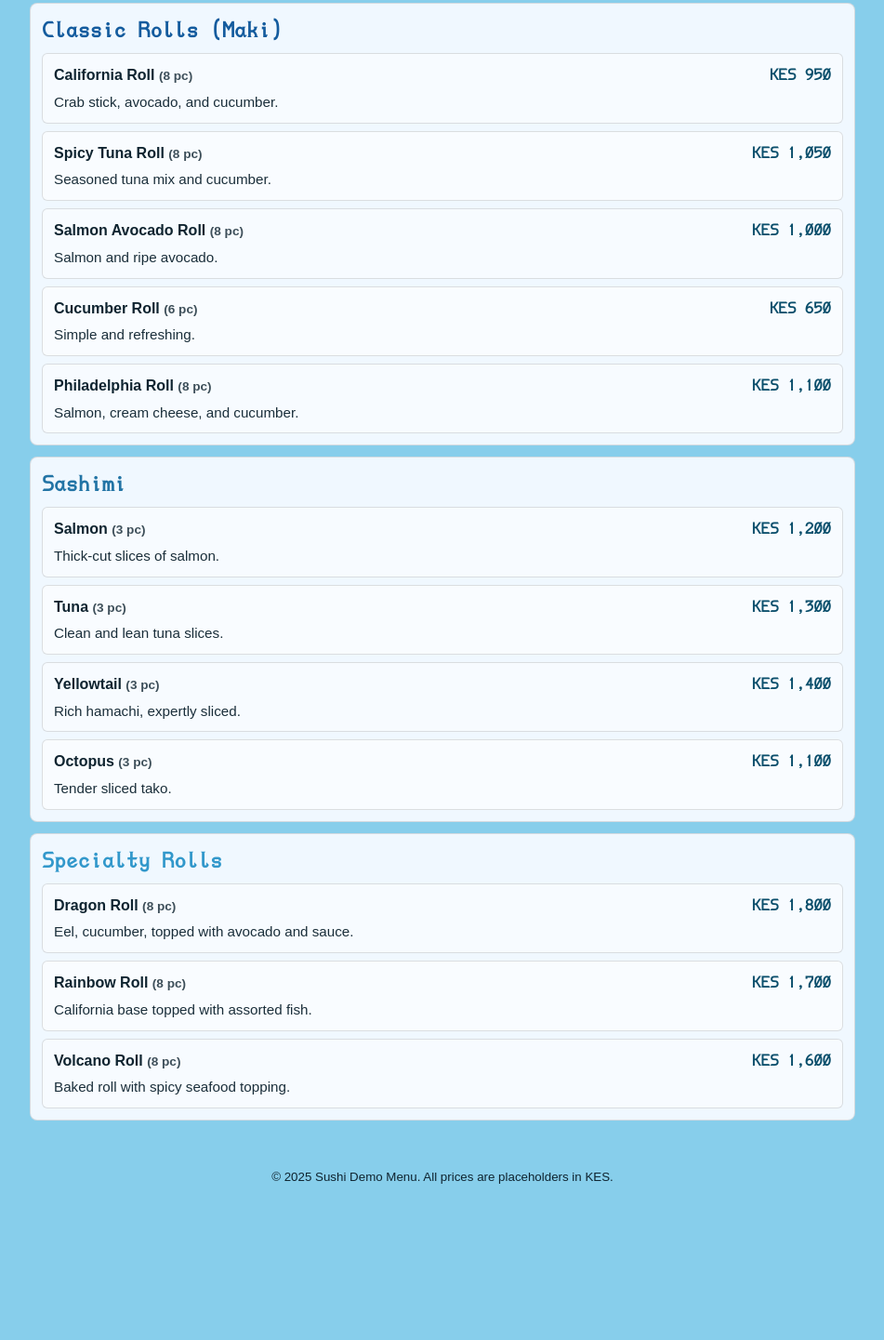
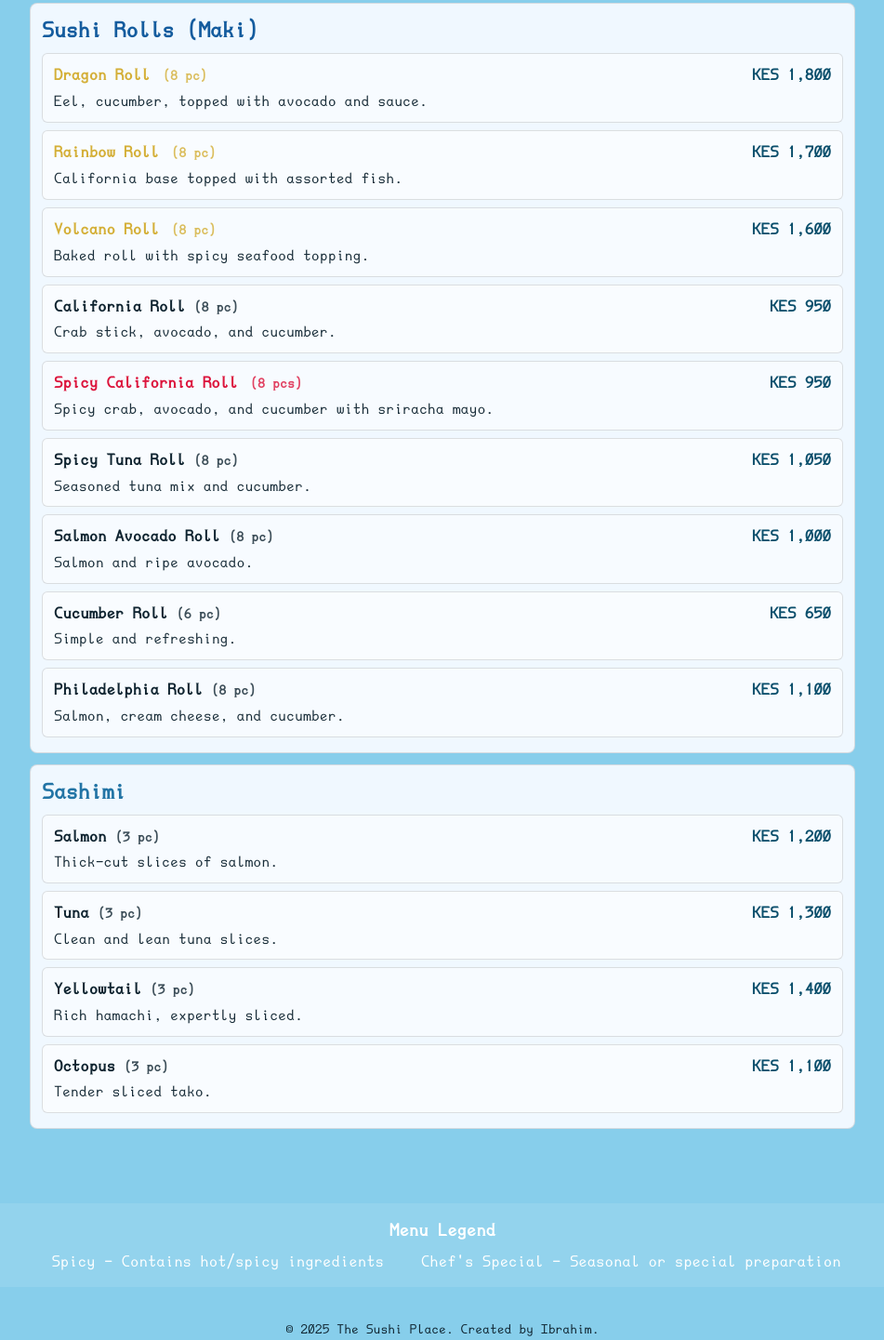
Before and after one commit to MrNawir/restaurant-menu-page, a plain HTML site: page index.html in a window 1280 px wide. Shown: the part 710-2151 px from the top of the page at 93% size, without its empty margins (164-1115 px from the left). Before the commit the page ends 2007 px from the top, so only its background shows below. Drawn offline with Linux system fonts and the light colour scheme; a web font is replaced by a local one.

Commit message:
Project Finished.

```diff
--- a/index.html
+++ b/index.html
@@ -4,13 +4,14 @@
   <meta charset="utf-8" />
   <meta name="viewport" content="width=device-width, initial-scale=1" />
   <meta name="description" content="Sushi menu practice page with KES placeholder prices." />
-  <title>Sushi Menu</title>
+  <title>The Sushi Place</title>
   <link rel="stylesheet" href="styles.css" />
+  <link rel="stylesheet" href="https://www.nerdfonts.com/assets/css/webfont.css" />
 </head>
 <body>
   <header class="site-header" id="top">
-    <h1 class="title">Sushi Menu</h1>
-    <p class="subtitle">Simple, clean, and readable. Prices in KES (placeholder).</p>
+    <h1 class="title">The Sushi Place</h1>
+    <p class="subtitle">Fresh sushi, fresh flavors.</p>
   </header>
 
   <main class="menu" id="menu">
@@ -26,10 +27,10 @@
         </li>
         <li class="item">
           <div class="line">
-            <span class="item-title">Tuna <span class="unit" data-size="1 pc"></span></span>
+            <span class="item-title">Spicy Tuna <i class="nf nf-md-chili_mild"></i> <span class="unit" data-size="1 pc"></span></span>
             <span class="item-price" aria-label="price">KES 380</span>
           </div>
-          <p class="item-desc">Lean tuna slice paired with wasabi and shari.</p>
+          <p class="item-desc">Spicy tuna mixture with chili sauce, topped with sriracha mayo.</p>
         </li>
         <li class="item">
           <div class="line">
@@ -47,10 +48,10 @@
         </li>
         <li class="item">
           <div class="line">
-            <span class="item-title">Eel (Unagi) <span class="unit" data-size="1 pc"></span></span>
+            <span class="item-title">Spicy Eel (Unagi) <i class="nf nf-md-chili_mild"></i> <span class="unit" data-size="1 pc"></span></span>
             <span class="item-price" aria-label="price">KES 450</span>
           </div>
-          <p class="item-desc">Grilled freshwater eel with a touch of tare.</p>
+          <p class="item-desc">Grilled eel with spicy mayo and a touch of wasabi.</p>
         </li>
         <li class="item">
           <div class="line">
@@ -63,14 +64,42 @@
     </section>
 
     <section class="menu-card" id="maki">
-      <h2 class="section-title">Classic Rolls (Maki)</h2>
+      <h2 class="section-title">Sushi Rolls (Maki)</h2>
       <ul class="item-list">
+        <li class="item special">
+          <div class="line">
+            <span class="item-title">Dragon Roll <i class="nf nf-md-chef_hat"></i> <span class="unit" data-size="8 pc"></span></span>
+            <span class="item-price" aria-label="price">KES 1,800</span>
+          </div>
+          <p class="item-desc">Eel, cucumber, topped with avocado and sauce.</p>
+        </li>
+        <li class="item special">
+          <div class="line">
+            <span class="item-title">Rainbow Roll <i class="nf nf-md-chef_hat"></i> <span class="unit" data-size="8 pc"></span></span>
+            <span class="item-price" aria-label="price">KES 1,700</span>
+          </div>
+          <p class="item-desc">California base topped with assorted fish.</p>
+        </li>
+        <li class="item special">
+          <div class="line">
+            <span class="item-title">Volcano Roll <i class="nf nf-md-chef_hat"></i> <span class="unit" data-size="8 pc"></span></span>
+            <span class="item-price" aria-label="price">KES 1,600</span>
+          </div>
+          <p class="item-desc">Baked roll with spicy seafood topping.</p>
+        </li>
         <li class="item">
           <div class="line">
             <span class="item-title">California Roll <span class="unit" data-size="8 pc"></span></span>
             <span class="item-price" aria-label="price">KES 950</span>
           </div>
           <p class="item-desc">Crab stick, avocado, and cucumber.</p>
+        </li>
+        <li class="item">
+          <div class="line">
+            <span class="item-title">Spicy California Roll <i class="nf nf-md-chili_mild"></i> <span class="unit" data-size="8 pcs"></span></span>
+            <span class="item-price" aria-label="price">KES 950</span>
+          </div>
+          <p class="item-desc">Spicy crab, avocado, and cucumber with sriracha mayo.</p>
         </li>
         <li class="item">
           <div class="line">
@@ -137,36 +166,21 @@
       </ul>
     </section>
 
-    <section class="menu-card" id="specialty">
-      <h2 class="section-title">Specialty Rolls</h2>
-      <ul class="item-list">
-        <li class="item">
-          <div class="line">
-            <span class="item-title">Dragon Roll <span class="unit" data-size="8 pc"></span></span>
-            <span class="item-price" aria-label="price">KES 1,800</span>
-          </div>
-          <p class="item-desc">Eel, cucumber, topped with avocado and sauce.</p>
-        </li>
-        <li class="item">
-          <div class="line">
-            <span class="item-title">Rainbow Roll <span class="unit" data-size="8 pc"></span></span>
-            <span class="item-price" aria-label="price">KES 1,700</span>
-          </div>
-          <p class="item-desc">California base topped with assorted fish.</p>
-        </li>
-        <li class="item">
-          <div class="line">
-            <span class="item-title">Volcano Roll <span class="unit" data-size="8 pc"></span></span>
-            <span class="item-price" aria-label="price">KES 1,600</span>
-          </div>
-          <p class="item-desc">Baked roll with spicy seafood topping.</p>
-        </li>
-      </ul>
-    </section>
   </main>
 
   <footer class="site-footer">
-    <small>&copy; 2025 Sushi Demo Menu. All prices are placeholders in KES.</small>
+    <div class="menu-legend">
+      <h3>Menu Legend</h3>
+      <div class="legend-list">
+        <div class="legend-item">
+          <i class="nf nf-md-chili_mild"></i> <span>Spicy - Contains hot/spicy ingredients</span>
+        </div>
+        <div class="legend-item">
+          <i class="nf nf-md-chef_hat"></i> <span>Chef's Special - Seasonal or special preparation</span>
+        </div>
+      </div>
+    </div>
+    <small>&copy; 2025 The Sushi Place. Created by Ibrahim.</small>
   </footer>
 </body>
 </html>
--- a/styles.css
+++ b/styles.css
@@ -6,8 +6,8 @@
 /* Font: Daddy Time (provided in project root) */
 @font-face {
   font-family: 'DaddyTimeMono Nerd Font';
-  src: url('DaddyTimeMonoNF.woff2') format('woff2'),
-       url('DaddyTimeMonoNF.woff') format('woff');
+  src: url('fonts/DaddyTimeMonoNF.woff2') format('woff2'),
+       url('fonts/DaddyTimeMonoNF.woff') format('woff');
   font-weight: normal;
   font-style: normal;
   font-display: swap;
@@ -22,7 +22,7 @@ body {
   background: skyblue; /* requested */
   color: #0f2430;
   line-height: 1.5;
-  font-family: Arial, sans-serif;
+  font-family: DaddyTimeMono Nerd Font, monospace;
 }
 
 /* Headings: distinct sizes + font usage */
@@ -43,6 +43,115 @@ h3 {
 .subtitle {
   margin: 0;
   opacity: 0.85;
+}
+
+/* Special Items */
+.item.special .item-title {
+  color: #D4AF37; /* Gold color */
+  font-weight: bold;
+}
+
+.item.special .nf-md-chef_hat {
+  color: #D4AF37;
+  margin-left: 4px;
+  font-size: 0.9em;
+}
+
+/* Spicy Items */
+.item-title .nf-md-chili_mild {
+  color: crimson;
+  margin-left: 4px;
+  font-size: 0.9em;
+}
+
+.item-title:has(.nf-md-chili_mild) {
+  color: crimson;
+  font-weight: bold;
+}
+
+/* Menu Legend */
+.menu-legend {
+  margin: 2rem 0;
+  padding: 1rem;
+  background-color: rgba(255, 255, 255, 0.1);
+  border-radius: 8px;
+  text-align: center;
+}
+
+.menu-legend h3 {
+  margin-top: 0;
+  margin-bottom: 0.5rem;
+  color: #fff;
+  font-size: 1.1rem;
+}
+
+.legend-list {
+  display: flex;
+  justify-content: center;
+  gap: 2rem;
+  padding: 0;
+  margin: 0;
+  list-style: none;
+}
+
+.legend-item {
+  display: flex;
+  align-items: center;
+  gap: 0.5rem;
+  color: #fff;
+}
+
+.legend-item i {
+  font-size: 1.2em;
+}
+
+/* Menu Item Hover Effects */
+.item {
+  transition: all 0.3s ease;
+  border-radius: 6px;
+  padding: 0.5rem;
+  margin: 0.25rem 0;
+}
+
+.item:hover {
+  background-color: rgba(255, 255, 255, 0.1);
+  transform: translateX(4px);
+  box-shadow: 0 4px 8px rgba(0, 0, 0, 0.1);
+}
+
+.item .line {
+  transition: transform 0.3s ease;
+}
+
+.item:hover .line {
+  transform: scale(1.01);
+}
+
+.item-desc {
+  transition: opacity 0.3s ease;
+  opacity: 0.85;
+}
+
+.item:hover .item-desc {
+  opacity: 1;
+}
+
+/* Special item hover states */
+.item.special:hover {
+  background-color: rgba(212, 175, 55, 0.1);
+}
+
+.item.special:hover .item-title {
+  text-shadow: 0 0 8px rgba(212, 175, 55, 0.5);
+}
+
+/* Spicy item hover states */
+.item:has(.nf-md-chili_mild):hover {
+  background-color: rgba(220, 20, 60, 0.1);
+}
+
+.item:has(.nf-md-chili_mild):hover .item-title {
+  text-shadow: 0 0 8px rgba(220, 20, 60, 0.5);
 }
 
 /* Layout */
```
Also changed, not shown: fonts/DaddyTimeMonoNF.woff2 (renamed from DaddyTimeMonoNF.woff2), 3 other files.
